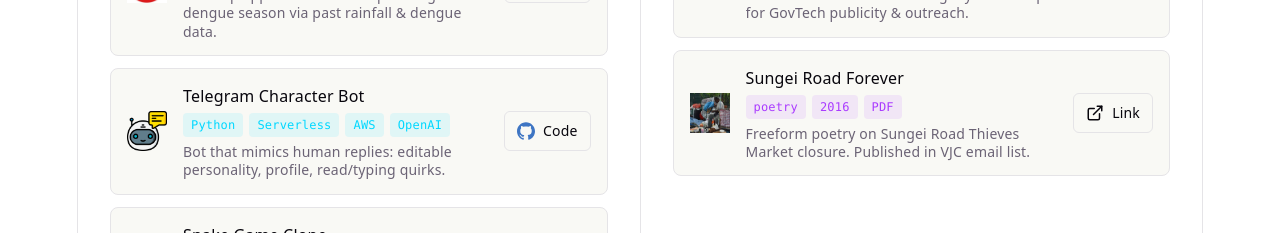
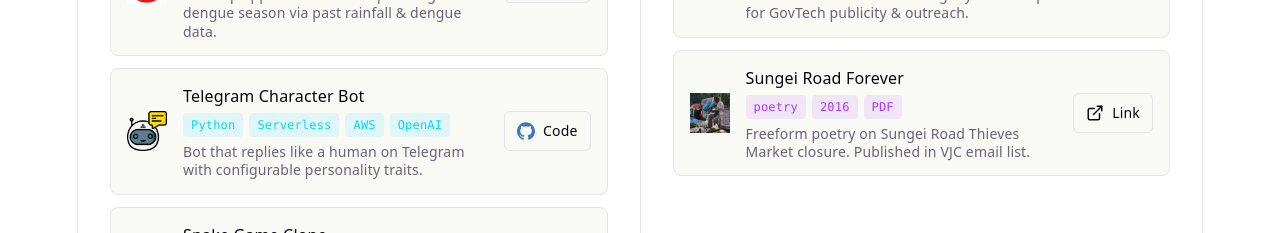
Before and after one commit to jrenjq/jrenjq-website, a React (Vite) app in the folder frontend/: page / in a window 1280 px wide. Shown: the part 966-1199 px from the top of the page. Built offline with nearby package versions, Linux system fonts and the light colour scheme.

Commit message:
Pushed DEV frontend source files 2026-11-12 18:03:07

```diff
--- a/frontend/src/App.jsx
+++ b/frontend/src/App.jsx
@@ -40,7 +40,7 @@ const projects = [
   {
     title: 'Telegram Character Bot',
     tags: ['Python', 'Serverless', 'AWS', 'OpenAI'],
-    subtitle: 'Bot that mimics human replies: editable personality, profile, read/typing quirks.',
+    subtitle: 'Bot that replies like a human on Telegram with configurable personality traits.',
     icon: botIcon,
     type: 'project',
     repo: 'https://github.com/jrenjq/Character-Roleplay-Automatic-Bots-Telegram',
```
